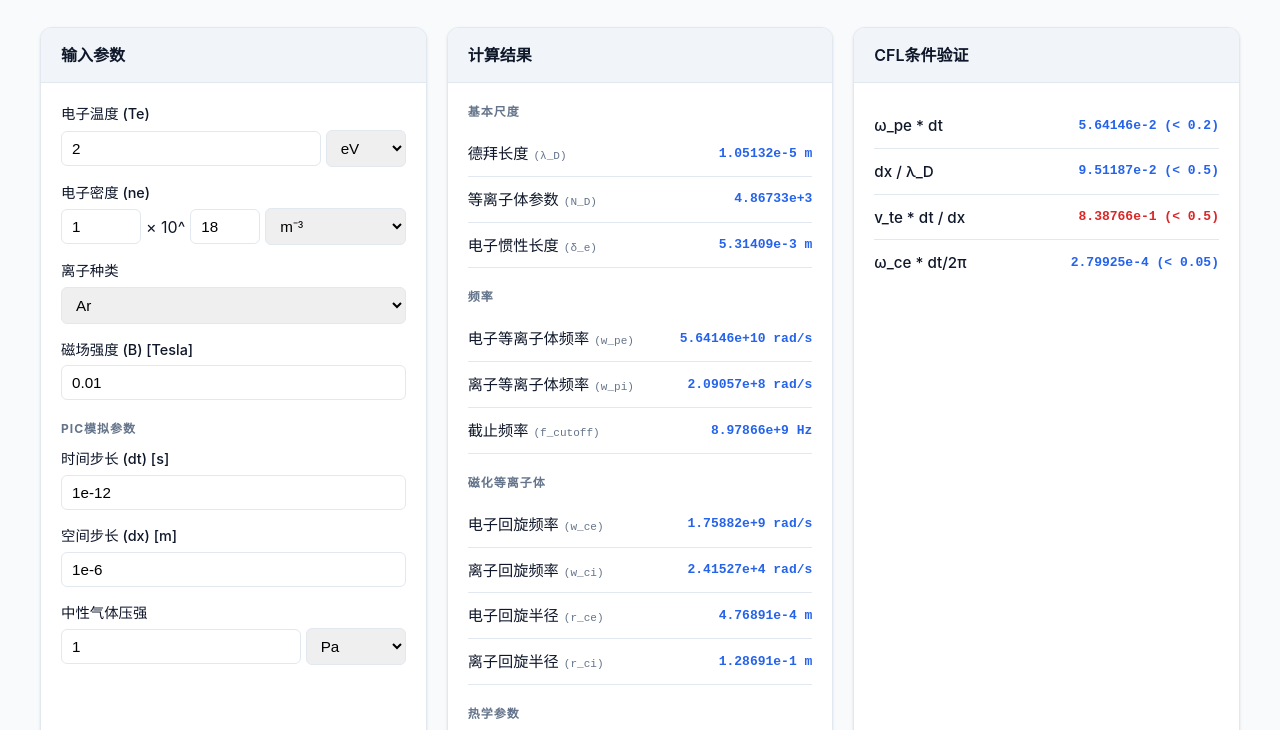
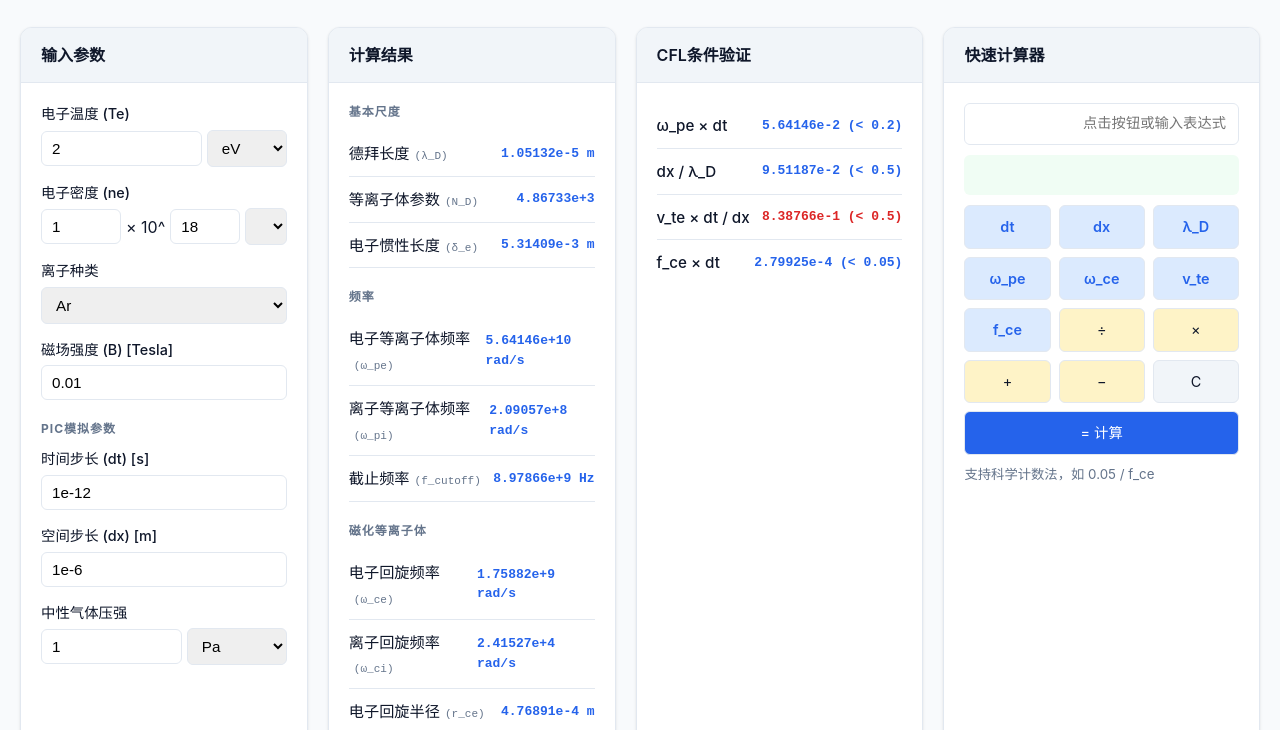
Before and after one commit to Chen-Long-1988/PlasmaPara, a plain HTML site: page index.html in a window 1280 px wide. Shown: the part 100-830 px from the top of the page. Drawn offline with Linux system fonts and the light colour scheme.

Commit message:
Update index.html to version 1.3

```diff
--- a/index.html
+++ b/index.html
@@ -3,7 +3,7 @@
 <head>
     <meta charset="UTF-8">
     <meta name="viewport" content="width=device-width, initial-scale=1.0">
-    <title>ASTRA等离子体参数计算器</title>
+    <title>ASTRA等离子体参数计算器 v1.3</title>
     <style>
         :root {
             --bg-color: #f8fafc;
@@ -13,6 +13,7 @@
             --primary: #2563eb;
             --border: #e2e8f0;
             --warning: #dc2626;
+            --success: #16a34a;
         }
         body {
             font-family: "Microsoft YaHei", -apple-system, BlinkMacSystemFont, "Segoe UI", Roboto, sans-serif;
@@ -22,10 +23,11 @@
             padding: 20px;
             line-height: 1.5;
         }
-        .container { max-width: 1200px; margin: 0 auto; }
+        .container { max-width: 1600px; margin: 0 auto; }
         .header { text-align: center; margin-bottom: 30px; }
         .grid { display: grid; grid-template-columns: 1fr; gap: 20px; }
-        @media (min-width: 768px) { .grid { grid-template-columns: 1fr 1fr 1fr; } }
+        @media (min-width: 900px) { .grid { grid-template-columns: 1fr 1fr 1fr 1fr; } }
+        @media (min-width: 1200px) { .grid { grid-template-columns: 1fr 1fr 1fr 1.1fr; } }
         .card {
             background: var(--card-bg);
             border-radius: 12px;
@@ -49,15 +51,25 @@
         .section-title { font-size: 0.75em; text-transform: uppercase; letter-spacing: 1px; color: var(--text-sub); margin-top: 20px; margin-bottom: 10px; font-weight: 700; }
         .section-title:first-child { margin-top: 0; }
         h1 { margin: 0 0 5px 0; color: var(--text-main); }
+
+        /* 计算器专用样式 */
+        #calcInput { font-family: monospace; font-size: 1.1em; text-align: right; padding: 12px; }
+        .calc-btn-grid { display: grid; grid-template-columns: repeat(3, 1fr); gap: 8px; margin-top: 10px; }
+        .calc-btn { padding: 10px; text-align: center; background: #f1f5f9; border: 1px solid var(--border); border-radius: 6px; cursor: pointer; font-size: 0.9em; }
+        .calc-btn:hover { background: #e2e8f0; }
+        .calc-btn.param { background: #dbeafe; color: var(--primary); font-weight: 600; }
+        .calc-btn.op { background: #fef3c7; }
+        .calc-result { margin-top: 10px; padding: 10px; background: #f0fdf4; border-radius: 6px; font-family: monospace; font-size: 1.1em; color: var(--success); text-align: right; min-height: 20px; }
     </style>
 </head>
 <body>
     <div class="container">
         <div class="header">
-            <h1>ASTRA等离子体参数计算器 v1.2</h1>
-            <p style="color: var(--text-sub); margin: 0;">等离子体参数、CFL条件验证</p>
+            <h1>ASTRA等离子体参数计算器 v1.3</h1>
+            <p style="color: var(--text-sub); margin: 0;">等离子体参数、CFL验证 + 快速计算器</p>
         </div>
         <div class="grid">
+            <!-- 输入参数 -->
             <div class="card">
                 <div class="card-header">输入参数</div>
                 <div class="card-body">
@@ -67,7 +79,7 @@
                             <input type="number" id="teVal" value="2" step="any">
                             <select id="teUnit" style="width: 80px; flex-shrink: 0;">
                                 <option value="eV" selected>eV</option>
-                                <option value="K" >K</option>
+                                <option value="K">K</option>
                             </select>
                         </div>
                     </div>
@@ -79,14 +91,14 @@
                             <input type="number" id="neExp" value="18" step="1" style="width: 70px;">
                             <select id="neUnit">
                                 <option value="m^-3" selected>m⁻³</option>
-                                <option value="cm^-3" >cm⁻³</option>
+                                <option value="cm^-3">cm⁻³</option>
                             </select>
                         </div>
                     </div>
                     <div class="form-group">
                         <label>离子种类</label>
                         <select id="ionSpecies">
-                            <option value="H" >H</option><option value="He" >He</option><option value="Ar" selected>Ar</option><option value="Kr" >Kr</option><option value="Xe" >Xe</option>
+                            <option value="H">H</option><option value="He">He</option><option value="Ar" selected>Ar</option><option value="Kr">Kr</option><option value="Xe">Xe</option>
                         </select>
                     </div>
                     <div class="form-group">
@@ -116,17 +128,47 @@
                 </div>
             </div>
 
+            <!-- 计算结果 -->
             <div class="card">
                 <div class="card-header">计算结果</div>
                 <div class="card-body" id="resultsContainer"></div>
             </div>
 
+            <!-- CFL条件验证 -->
             <div class="card">
                 <div class="card-header">CFL条件验证</div>
                 <div class="card-body" id="cflContainer"></div>
             </div>
+
+            <!-- 快速计算器 -->
+            <div class="card">
+                <div class="card-header">快速计算器</div>
+                <div class="card-body">
+                    <input type="text" id="calcInput" value="" placeholder="点击按钮或输入表达式">
+                    <div class="calc-result" id="calcResult"></div>
+                    <div class="calc-btn-grid">
+                        <div class="calc-btn param" onclick="insertParam('dt')">dt</div>
+                        <div class="calc-btn param" onclick="insertParam('dx')">dx</div>
+                        <div class="calc-btn param" onclick="insertParam('λ_D')">λ_D</div>
+                        <div class="calc-btn param" onclick="insertParam('ω_pe')">ω_pe</div>
+                        <div class="calc-btn param" onclick="insertParam('ω_ce')">ω_ce</div>
+                        <div class="calc-btn param" onclick="insertParam('v_te')">v_te</div>
+                        <div class="calc-btn param" onclick="insertParam('f_ce')">f_ce</div>
+                        <div class="calc-btn op" onclick="append(' / ')">÷</div>
+                        <div class="calc-btn op" onclick="append(' * ')">×</div>
+                        <div class="calc-btn op" onclick="append(' + ')">+</div>
+                        <div class="calc-btn op" onclick="append(' - ')">−</div>
+                        <div class="calc-btn" onclick="clearCalc()">C</div>
+                        <div class="calc-btn" onclick="calcEval()" style="grid-column: span 3; background: var(--primary); color: white;">= 计算</div>
+                    </div>
+                    <small style="color: var(--text-sub); display: block; margin-top: 10px;">
+                        支持科学计数法，如 0.05 / f_ce
+                    </small>
+                </div>
+            </div>
         </div>
     </div>
+
     <script>
         const EPS0 = 8.8541878128e-12;
         const KB = 1.380649e-23;
@@ -141,6 +183,9 @@
             'Kr': 1.3923e-25,
             'Xe': 2.1802e-25
         };
+
+        let currentParams = {};
+
         function calculate() {
             const teVal = parseFloat(document.getElementById('teVal').value) || 0;
             const teUnit = document.getElementById('teUnit').value;
@@ -151,31 +196,28 @@
             const bField = parseFloat(document.getElementById('bField').value) || 0;
             const dt = parseFloat(document.getElementById('dt').value) || 0;
             const dx = parseFloat(document.getElementById('dx').value) || 0;
-            const pressureVal = parseFloat(document.getElementById('pressureVal').value) || 0;
-            const pressureUnit = document.getElementById('pressureUnit').value;
+
             let ne = neBase * Math.pow(10, neExp);
             if (neUnit === 'cm^-3') ne *= 1e6;
             let teJoules = (teUnit === 'eV') ? teVal * EC : teVal * KB;
             const mi = ION_MASS[ion];
+
             const lambdaD = Math.sqrt((EPS0 * teJoules) / (ne * Math.pow(EC, 2)));
             const wpe = Math.sqrt((ne * Math.pow(EC, 2)) / (EPS0 * ME));
             const fpe = wpe / (2 * Math.PI);
             const wpi = Math.sqrt((ne * Math.pow(EC, 2)) / (EPS0 * mi));
-            const fpi = wpi / (2 * Math.PI);
-            const fcut = fpe;
             const vte = Math.sqrt((2 * teJoules) / ME);
             const wce = (EC * bField) / ME;
             const fce = wce / (2 * Math.PI);
             const wci = (EC * bField) / mi;
             const fci = wci / (2 * Math.PI);
-            const rce = vte / wce;
-            const rci = Math.sqrt((2 * teJoules) / mi) / wci;
+            const rce = (bField === 0) ? 0 : vte / wce;
+            const rci = (bField === 0) ? 0 : Math.sqrt((2 * teJoules) / mi) / wci;  // 假设 Ti ≈ Te/2，这里用 √(2kT/m)
             const ND = (4 / 3) * Math.PI * ne * Math.pow(lambdaD, 3);
             const deltaE = C0 / wpe;
-            let pressurePa = pressureVal;
-            if (pressureUnit === 'Torr') pressurePa *= 133.322;
-            if (pressureUnit === 'mTorr') pressurePa *= 0.133322;
-            // Note: pressurePa is calculated but not used in CFL; available for future extensions
+
+            // 缓存参数
+            currentParams = { dt, dx, lambdaD, wpe, wce, vte, fce };
 
             const results = [
                 { section: '基本尺度' },
@@ -183,36 +225,36 @@
                 { l: '等离子体参数', s: 'N_D', v: ND, u: '' },
                 { l: '电子惯性长度', s: 'δ_e', v: deltaE, u: 'm' },
                 { section: '频率' },
-                { l: '电子等离子体频率', s: 'w_pe', v: wpe, u: 'rad/s' },
-                { l: '离子等离子体频率', s: 'w_pi', v: wpi, u: 'rad/s' },
-                { l: '截止频率', s: 'f_cutoff', v: fcut, u: 'Hz' },
+                { l: '电子等离子体频率', s: 'ω_pe', v: wpe, u: 'rad/s' },
+                { l: '离子等离子体频率', s: 'ω_pi', v: wpi, u: 'rad/s' },
+                { l: '截止频率', s: 'f_cutoff', v: fpe, u: 'Hz' },
                 { section: '磁化等离子体' },
-                { l: '电子回旋频率', s: 'w_ce', v: wce, u: 'rad/s' },
-                { l: '离子回旋频率', s: 'w_ci', v: wci, u: 'rad/s' },
+                { l: '电子回旋频率', s: 'ω_ce', v: wce, u: 'rad/s' },
+                { l: '离子回旋频率', s: 'ω_ci', v: wci, u: 'rad/s' },
                 { l: '电子回旋半径', s: 'r_ce', v: rce, u: 'm' },
                 { l: '离子回旋半径', s: 'r_ci', v: rci, u: 'm' },
                 { section: '热学参数' },
                 { l: '电子热速度', s: 'v_te', v: vte, u: 'm/s' }
             ];
+
             const html = results.map(r => {
                 if (r.section) return '<div class="section-title">' + r.section + '</div>';
-                return '<div class="result-row"><div><span class="result-label">' + r.l + '</span><span class="result-symbol">(' + r.s + ')</span></div><div class="result-value">' + r.v.toExponential(5) + ' ' + r.u + '</div></div>';
+                const val = (r.v === 0 && bField === 0 && (r.s === 'r_ce' || r.s === 'r_ci')) ? 'N/A (B=0)' : r.v.toExponential(5);
+                return '<div class="result-row"><div><span class="result-label">' + r.l + '</span><span class="result-symbol">(' + r.s + ')</span></div><div class="result-value">' + val + ' ' + r.u + '</div></div>';
             }).join('');
-
             document.getElementById('resultsContainer').innerHTML = html;
 
-            // CFL calculations
+            // CFL
             const wpe_dt = wpe * dt;
             const dx_lambdaD = dx / lambdaD;
-            const vte_dt_dx = (vte * dt) / dx;
-            const wce_dt = wce * dt;
-	    const fce_dt = fce*dt;
+            const vte_dt_dx = vte * dt / dx;
+            const fce_dt = fce * dt;
 
             const cflResults = [
-                { l: 'ω_pe * dt', v: wpe_dt, thresh: 0.2 },
+                { l: 'ω_pe × dt', v: wpe_dt, thresh: 0.2 },
                 { l: 'dx / λ_D', v: dx_lambdaD, thresh: 0.5 },
-                { l: 'v_te * dt / dx', v: vte_dt_dx, thresh: 0.5 },
-                { l: 'ω_ce * dt/2π', v: fce_dt, thresh: 0.05 }
+                { l: 'v_te × dt / dx', v: vte_dt_dx, thresh: 0.5 },
+                { l: 'f_ce × dt', v: fce_dt, thresh: 0.05 }
             ];
 
             const cflHtml = cflResults.map(r => {
@@ -221,9 +263,42 @@
                 const className = isValid ? '' : 'warning';
                 return '<div class="result-row"><div><span class="result-label">' + r.l + '</span></div><div class="result-value ' + className + '">' + valueStr + ' (< ' + r.thresh + ')</div></div>';
             }).join('');
-
             document.getElementById('cflContainer').innerHTML = cflHtml;
         }
+
+        // 计算器函数
+        function insertParam(param) {
+            const input = document.getElementById('calcInput');
+            const key = param === 'λ_D' ? 'lambdaD' : param;
+            const val = currentParams[key];
+            if (val === undefined || isNaN(val)) {
+                alert('参数尚未计算，请先输入主参数');
+                return;
+            }
+            input.value += val.toExponential(6);
+            input.focus();
+        }
+
+        function append(text) {
+            document.getElementById('calcInput').value += text;
+        }
+
+        function clearCalc() {
+            document.getElementById('calcInput').value = '';
+            document.getElementById('calcResult').textContent = '';
+        }
+
+        function calcEval() {
+            const expr = document.getElementById('calcInput').value;
+            let result;
+            try {
+                result = Function('"use strict"; return (' + expr.replace(/\^/g, '**') + ')')();
+                document.getElementById('calcResult').textContent = '= ' + result.toExponential(8);
+            } catch (e) {
+                document.getElementById('calcResult').textContent = '错误：无效表达式';
+            }
+        }
+
         document.querySelectorAll('input, select').forEach(el => el.addEventListener('input', calculate));
         calculate();
     </script>
```
